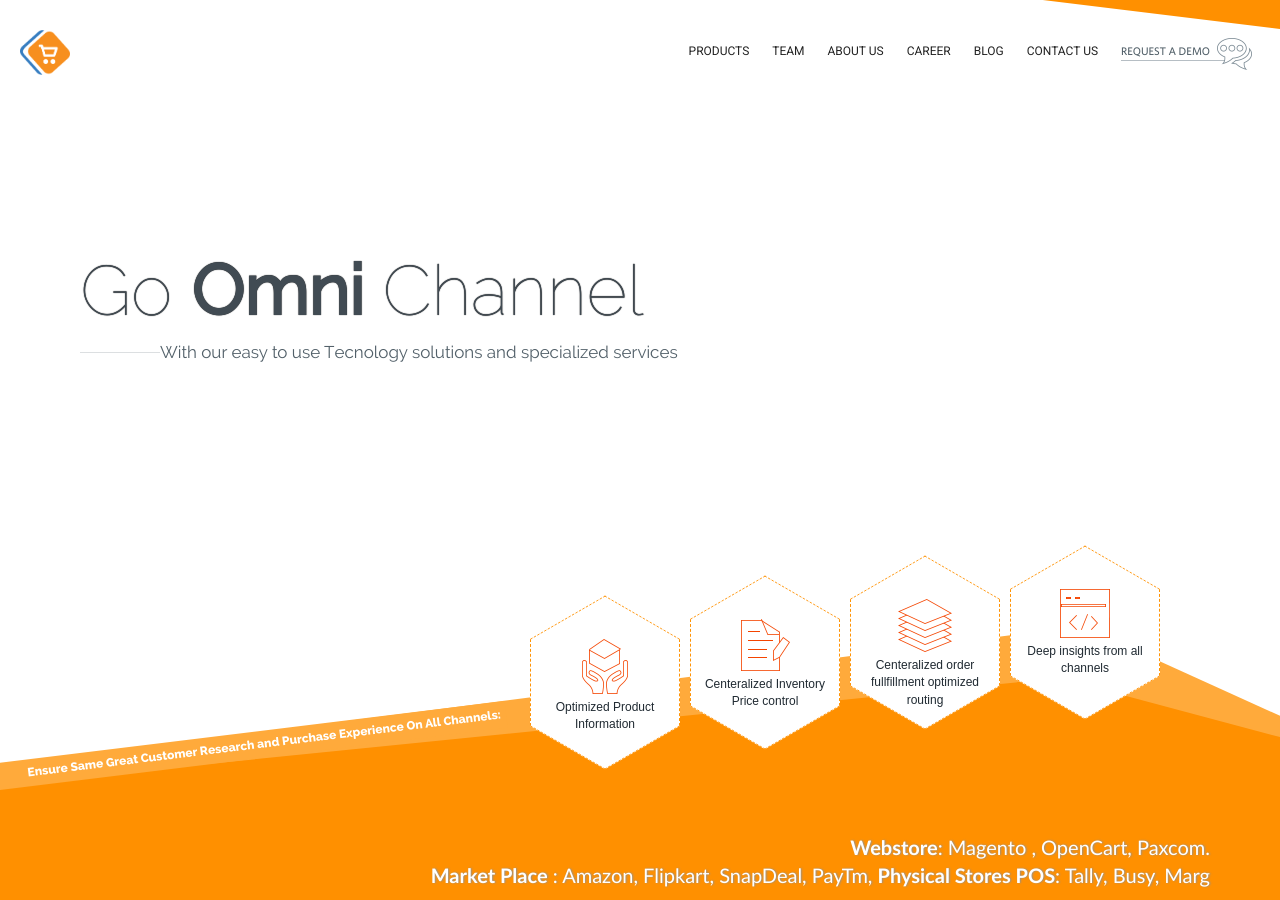
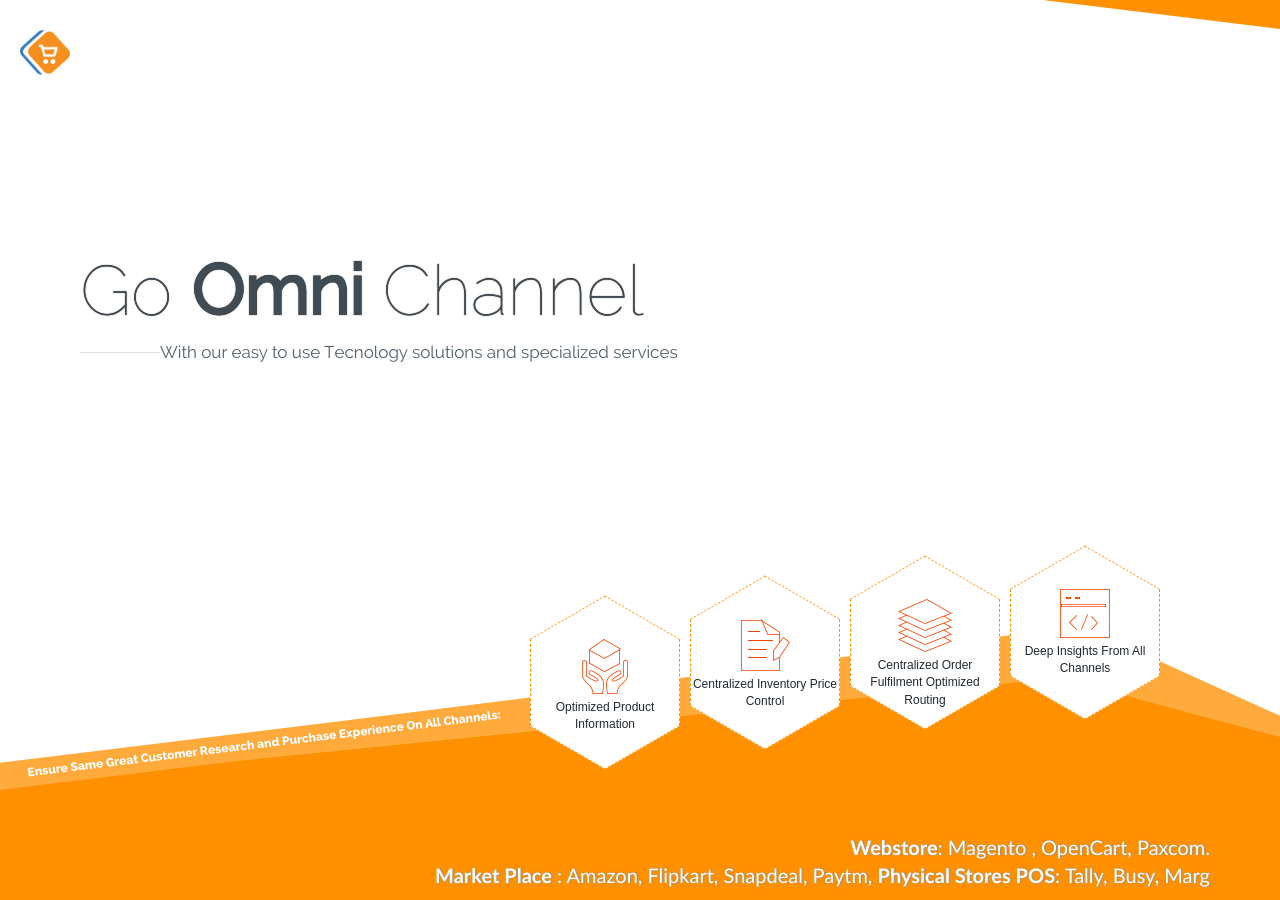
Before and after one commit to paxcom/paxcom.github.io, a Jekyll site: the page built from index.md, in a window 1280 px wide. Built offline with Jekyll 4.4.1, drawn with Linux system fonts in a browser that asks for light colours.

Commit message:
Commented the navigation temporarily on main and secondary pages

```diff
--- a/_includes/footer-paxcom.html
+++ b/_includes/footer-paxcom.html
@@ -5,15 +5,15 @@
 
 	<ul class="footer-nav ">
     	<li> <a href="{{ site.baseurl }}/insights"  target="_blank"> <img src="{{ site.baseurl }}/images/icon4.png" alt="links"><br>
-          Deep insights from
-all channels </a> </li>
+          Deep Insights From
+All Channels </a> </li>
     	<li> <a href="#"> <img src="{{ site.baseurl }}/images/icon3.png" alt="links"><br>
-          Centeralized order
-fullfillment optimized
-routing </a> </li>
+          Centralized Order
+Fulfilment Optimized
+Routing </a> </li>
     	 <li> <a href="#"> <img src="{{ site.baseurl }}/images/icon2.png" alt="links"><br>
-          Centeralized
-Inventory Price control </a> </li>
+          Centralized
+Inventory Price Control </a> </li>
         <li> <a href="{{ site.baseurl }}/pim" target="_blank"> <img src="{{ site.baseurl }}/images/icon1.png" alt="links"><br>
           Optimized Product Information </a> </li>
 
@@ -34,7 +34,7 @@
 
       <div class="clearfix"></div>
       <div class="footer-webstore"><strong>Webstore</strong>: Magento , OpenCart, Paxcom.<br>
-        <strong>Market Place</strong> : Amazon, Flipkart, SnapDeal, PayTm, <strong>Physical Stores POS</strong>: Tally, Busy, Marg </div>
+        <strong>Market Place</strong> : Amazon, Flipkart, Snapdeal, Paytm, <strong>Physical Stores POS</strong>: Tally, Busy, Marg </div>
       <div class="clearfix"></div>
     </div>
 
--- a/_includes/header-paxcom.html
+++ b/_includes/header-paxcom.html
@@ -1,6 +1,6 @@
 <header>
   <div class="logo logo-paxcom"> <a href="{{ site.baseurl }}"><img src="{{ site.baseurl }}/images/paxcom-logo.png" alt="Paxcom" class="img-responsive"/></a></div>
-  <nav class="top-nav-bar paxcom">
+  <!--<nav class="top-nav-bar paxcom">
     <ul>
 
       <li> <a href="#">products </a> </li>
@@ -14,5 +14,5 @@
 
 
     </ul>
-  </nav>
+  </nav>-->
 </header>
--- a/_includes/header.html
+++ b/_includes/header.html
@@ -1,11 +1,11 @@
 <header>
   <div class="logo"> <a href="{{ site.baseurl }}/"> <img src="{{ site.baseurl }}/images/logo.png" alt="#"/></a></div>
-  <nav class="top-nav-bar">
+  <!--<nav class="top-nav-bar">
     <ul>
       <li> <a href="#">products </a> </li>
       <li> <a href="#">Team </a></li>
       <li> <a href="#">About us </a></li>
       <li> <a href="#"> Career </a></li>
     </ul>
-  </nav>
+  </nav>-->
 </header>
```
